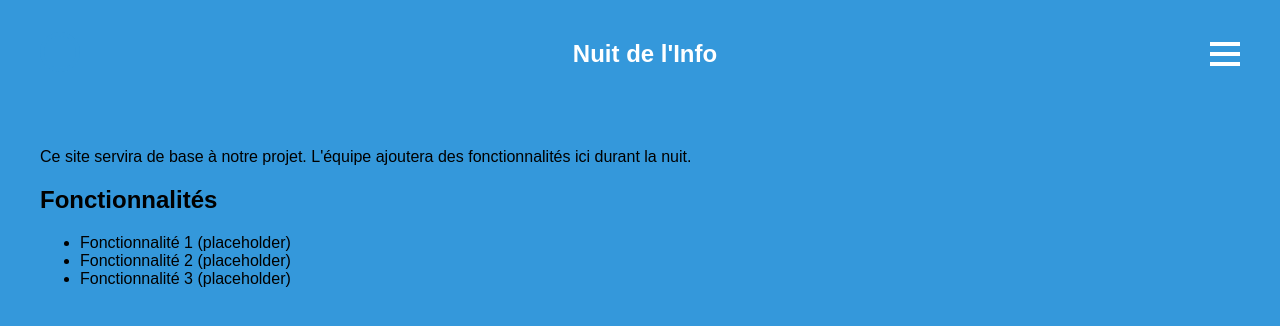
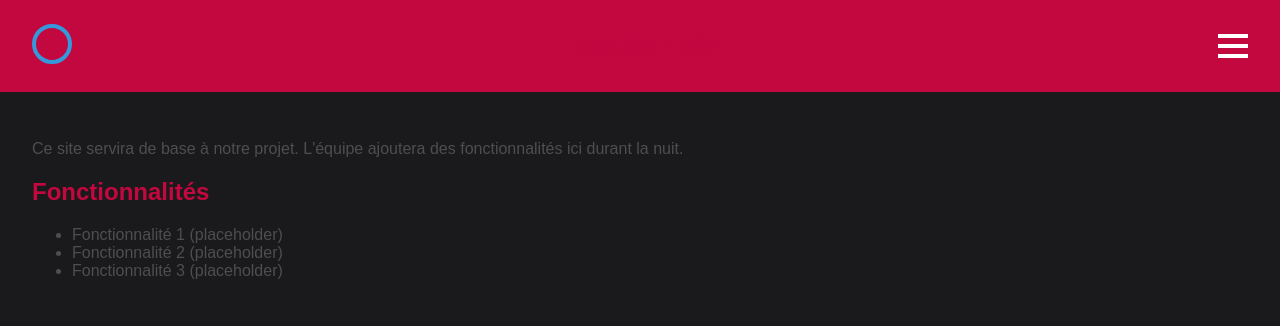
Before and after one commit to crocorelax/Nuit-De-L-Info-2024, a Vue app: page / in a window 1280 px wide. Shown: the top 326 px of the page. Built offline with nearby package versions, Linux system fonts and the light colour scheme; the HTML template or start-up script is replaced by a standard one.

Commit message:
color change

```diff
--- a/src/styles/header.css
+++ b/src/styles/header.css
@@ -6,7 +6,7 @@
     justify-content: space-between;
     align-items: center;
     padding: 1rem 2rem;
-    background-color: #3498db;
+    background-color: var(--color-primary);  /* Utilisation de la couleur principale */
     color: white;
     position: relative;
 }
@@ -17,6 +17,7 @@
     transition: transform 0.3s ease;
 }
 
+/* Effet sur le logo au survol */
 .logo:hover svg {
     filter: brightness(1.5);
 }
@@ -26,6 +27,7 @@
     font-size: 1.5rem;
     text-align: center;
     flex-grow: 1;
+    font-family: var(--font-family); /* Appliquer la nouvelle police */
 }
 
 /* Menu hamburger à droite */
@@ -46,6 +48,7 @@
     transition: transform 0.3s ease, opacity 0.3s ease;
 }
 
+/* Animation du menu hamburger quand ouvert */
 .line.open:nth-child(1) {
     transform: rotate(45deg) translate(5px, 5px);
 }
@@ -64,7 +67,7 @@
     right: 0;
     top: 0;
     height: 100%;
-    background-color: #2c3e50;
+    background-color: var(--color-secondary);  /* Utilisation de la couleur secondaire */
     width: 250px;
     padding: 2rem;
     display: flex;
@@ -72,20 +75,23 @@
     justify-content: space-around;
 }
 
+/* Liste des items du menu */
 .side-menu ul {
     list-style-type: none;
     padding: 0;
     color: white;
 }
 
+/* Style des éléments de menu */
 .side-menu li {
     margin: 1rem 0;
     font-size: 1.2rem;
     cursor: pointer;
 }
 
+/* Effet de survol sur les items de menu */
 .side-menu li:hover {
-    background-color: #34495e;
+    background-color: var(--color-tertiary); /* Utilisation de la couleur d'accentuation */
     padding: 0.5rem;
     border-radius: 5px;
 }
--- a/src/styles/main.css
+++ b/src/styles/main.css
@@ -1,7 +1,15 @@
-/* main.css */
+/* src/styles/main.css */
 @import './variables.css';
 
 body {
-  font-family: var(--font-family);
-  background-color: var(--primary-color);
+  font-family: var(--font-family); /* Appliquer la police moderne */
+  background-color: var(--color-background);  /* Fond général du site */
+  color: var(--color-text); /* Couleur des textes sur le site */
+  margin: 0;
+  padding: 0;
 }
+
+/* Exemple d'une couleur pour les titres ou autres éléments */
+h1, h2, h3 {
+  color: var(--color-primary); /* Utiliser la couleur principale pour les titres */
+}
--- a/src/styles/variables.css
+++ b/src/styles/variables.css
@@ -1,5 +1,12 @@
-/* variables.css */
+/* src/styles/variables.css */
 :root {
-    --font-family: 'Arial', sans-serif;
-    --primary-color: #3498db;
-  }
+  /* Police moderne et lisible */
+  --font-family: 'Poppins', sans-serif;
+
+  /* Couleurs */
+  --color-primary: #C3073F;  /* Couleur dominante du site */
+  --color-secondary: #6F2232; /* Couleur secondaire */
+  --color-tertiary: #950740;  /* Couleur d'accentuation */
+  --color-background: #1A1A1D; /* Fond principal du site */
+  --color-text: #4E4E50; /* Couleur des textes */
+}
```
Lines whose indentation alone changed are shown as unchanged.
